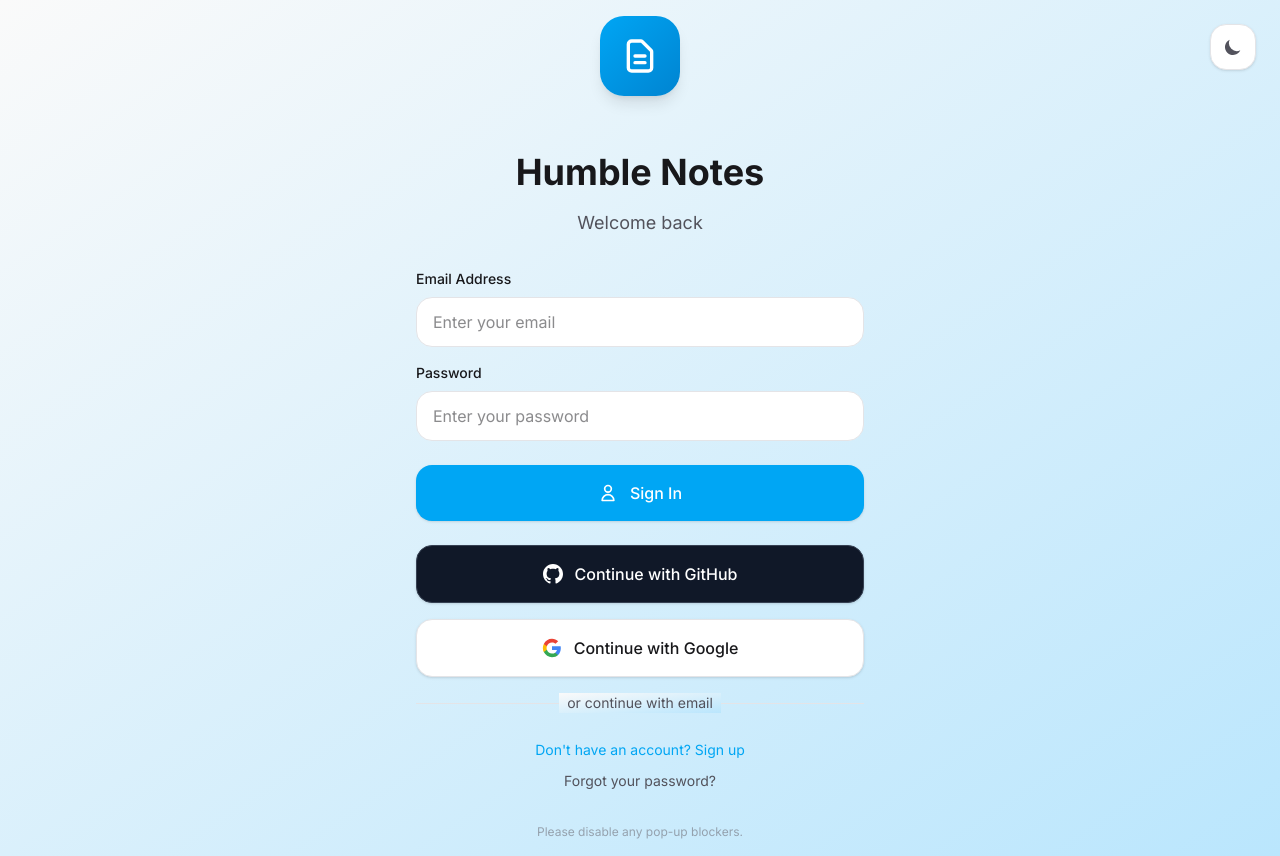
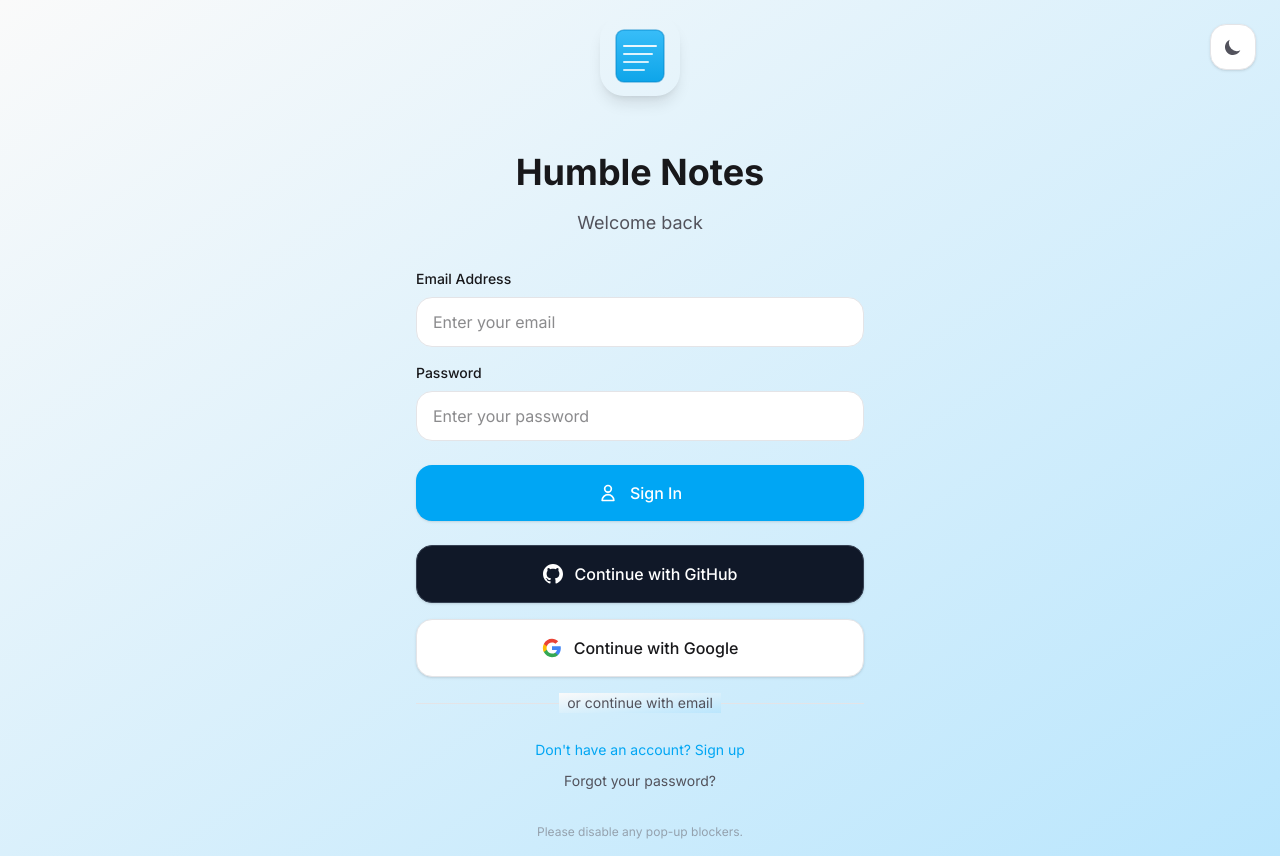
Before and after one commit to cyberdime-dev/humble-notes, a Next.js app: page / in a window 1280 px wide. Built offline with nearby package versions, Linux system fonts and the light colour scheme; no server answers.

Commit message:
Replace gradient icons with favicon in Home and Notes pages for a consistent branding experience.

```diff
--- a/src/app/notes/page.js
+++ b/src/app/notes/page.js
@@ -240,11 +240,7 @@
       {/* Header */}
       <header className="flex items-center justify-between p-6">
         <div className="flex items-center gap-3">
-          <div className="w-10 h-10 rounded-2xl bg-gradient-to-br from-sky-500 to-sky-600 flex items-center justify-center">
-            <svg className="w-6 h-6 text-white" fill="none" stroke="currentColor" viewBox="0 0 24 24">
-              <path strokeLinecap="round" strokeLinejoin="round" strokeWidth={2} d="M9 12h6m-6 4h6m2 5H7a2 2 0 01-2-2V5a2 2 0 012-2h5.586a1 1 0 01.707.293l5.414 5.414a1 1 0 01.293.707V19a2 2 0 01-2 2z" />
-            </svg>
-          </div>
+          <img src="/favicon.svg" alt="Humble Notes" className="w-10 h-10 rounded-2xl" />
           <h1 className="text-2xl font-bold text-custom-primary">Humble Notes</h1>
         </div>
 
--- a/src/app/page.js
+++ b/src/app/page.js
@@ -167,10 +167,8 @@
 
       <div className="max-w-md w-full">
         <div className="text-center mb-8">
-          <div className="inline-flex items-center justify-center w-20 h-20 rounded-3xl bg-gradient-to-br from-sky-500 to-sky-600 shadow-lg mb-6">
-            <svg className="w-10 h-10 text-white" fill="none" stroke="currentColor" viewBox="0 0 24 24">
-              <path strokeLinecap="round" strokeLinejoin="round" strokeWidth={2} d="M9 12h6m-6 4h6m2 5H7a2 2 0 01-2-2V5a2 2 0 012-2h5.586a1 1 0 01.707.293l5.414 5.414a1 1 0 01.293.707V19a2 2 0 01-2 2z" />
-            </svg>
+          <div className="inline-flex items-center justify-center w-20 h-20 rounded-3xl shadow-lg mb-6">
+            <img src="/favicon.svg" alt="Humble Notes" className="w-16 h-16" />
           </div>
         </div>
 
```
